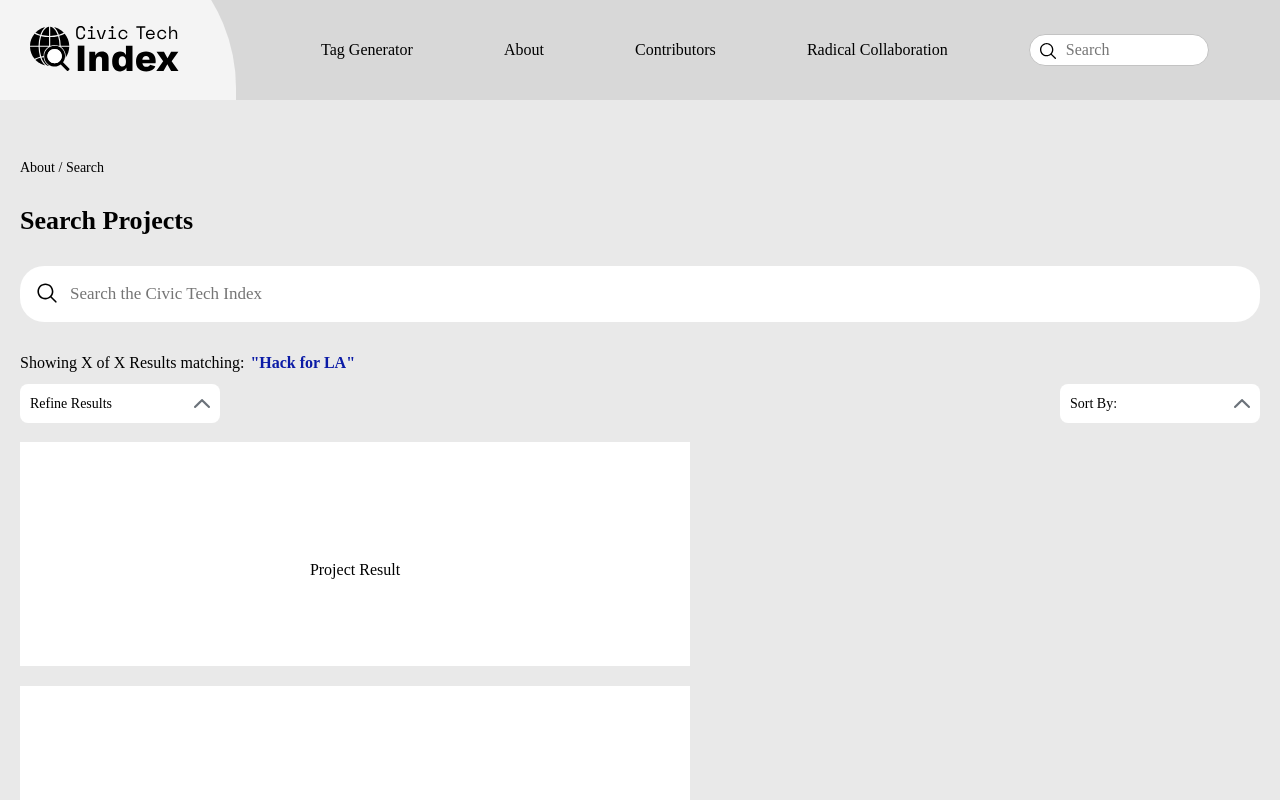
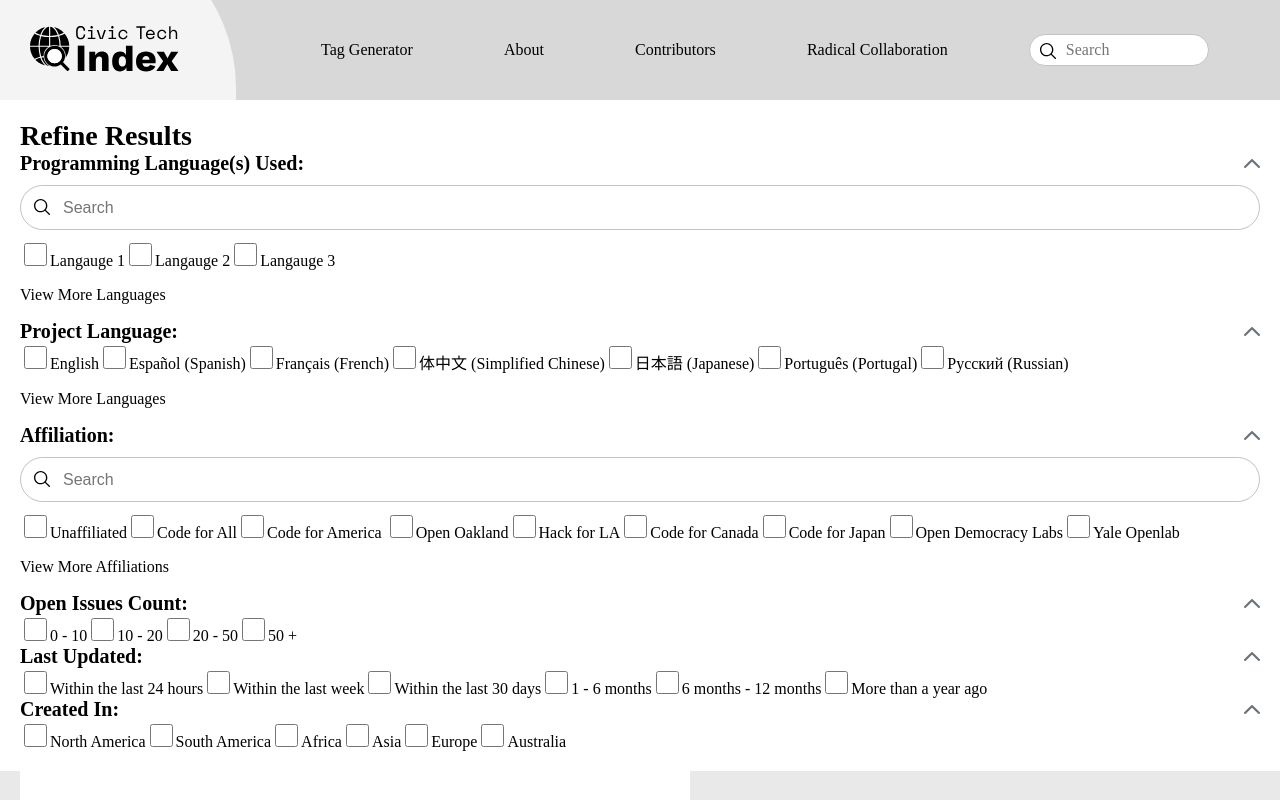
Before and after one commit to civictechindex/CTI-website-frontend, a React (Create React App) app: page /searching-the-index in a window 1280 px wide. Shown: the top 800 px of the page. Built offline with nearby package versions, Linux system fonts and the light colour scheme; what webfontloader would draw is missing.

Commit message:
Style refine results search

```diff
--- a/src/index.js
+++ b/src/index.js
@@ -52,6 +52,7 @@ const theme = {
   headerCircleBG: '#F4F4F4',
   button1BG: '#000000',
   button1TextColor: 'white',
+  buttonBorder1: '1px solid #C3C3C3',
   button2BG: '#FFFFFF',
   button2TextColor: '#979797',
   backgroundColor1: '#FFFFFF',
--- a/src/pages/Search/index.js
+++ b/src/pages/Search/index.js
@@ -12,13 +12,13 @@ const Search = () => {
 
   const classes = useStyles()
 
-  const selectOption = (option) => {
+  const sortBy = (option) => {
     setDisplayOption(option)
     closeDisplayOption.current.focus()
   }
 
-  const changeIndex = idx => {
-    resetNums()
+  const pageIndex = idx => {
+    resetIndex()
     switch(idx) {
       case 1:
         num1.current.className = classes.highlightNum
@@ -40,7 +40,7 @@ const Search = () => {
     }
   }
 
-  const resetNums = () => {
+  const resetIndex = () => {
     num1.current.className = ''
     num2.current.className = ''
     num3.current.className = ''
@@ -53,7 +53,133 @@ const Search = () => {
       <div className={classes.content}>
         <p className={classes.link}>About / Search</p>
         <h1 className={classes.heading}>Search Projects</h1>
-        <input className={classes.search} placeholder='Search the Civic Tech Index'></input>
+        <input className={classes.search} placeholder='Search the Civic Tech Index'/>
+        <div className={classes.refineResultsContainer}>
+          <h1 className={classes.refineResultsHeading}>Refine Results</h1>
+          <div className={classes.refineResultsSection}>
+            <div className={classes.refineResultsSubHeadingContainer}>
+              <h3 className={classes.refineResultsSubHeading}>Programming Language(s) Used:</h3>
+              <img className={classes.refineResultsArrow} src='/images/arrow.png' alt='drop down arrow' />
+            </div>
+            <div className={classes.refineResultsOptionsContainer}>
+              <input className={classes.refineResultsSearch} placeholder='Search'/>
+              <input className={classes.refineResultsOption} type='checkbox' value='language1'/>
+              <label>Langauge 1</label>
+              <input className={classes.refineResultsOption} type='checkbox' value='language2'/>
+              <label>Langauge 2</label>
+              <input className={classes.refineResultsOption} type='checkbox' value='language3'/>
+              <label>Langauge 3</label>
+              <p className={classes.viewMore}>View More Languages</p>
+            </div>
+          </div>
+          <div className={classes.refineResultsSection}>
+            <div className={classes.refineResultsSubHeadingContainer}>
+              <h3 className={classes.refineResultsSubHeading}>Project Language:</h3>
+              <img className={classes.refineResultsArrow} src='/images/arrow.png' alt='drop down arrow' />
+            </div>
+            <div className={classes.refineResultsOptionsContainer}>
+              <input className={classes.refineResultsOption} type='checkbox' value='English'/>
+              <label>English</label>
+              <input className={classes.refineResultsOption} type='checkbox' value='Spanish'/>
+              <label>Español (Spanish)</label>
+              <input className={classes.refineResultsOption} type='checkbox' value='French'/>
+              <label>Français (French)</label>
+              <input className={classes.refineResultsOption} type='checkbox' value='Simplified-Chinese'/>
+              <label>体中文 (Simplified Chinese)</label>
+              <input className={classes.refineResultsOption} type='checkbox' value='Japanese'/>
+              <label>日本語 (Japanese)</label>
+              <input className={classes.refineResultsOption} type='checkbox' value='Portugal'/>
+              <label>Português (Portugal)</label>
+              <input className={classes.refineResultsOption} type='checkbox' value='Russian'/>
+              <label>Pусский (Russian)</label>
+              <p className={classes.viewMore}>View More Languages</p>
+            </div>
+          </div>
+          <div className={classes.refineResultsSection}>
+            <div className={classes.refineResultsSubHeadingContainer}>
+              <h3 className={classes.refineResultsSubHeading}>Affiliation:</h3>
+              <img className={classes.refineResultsArrow} src='/images/arrow.png' alt='drop down arrow' />
+            </div>
+            <div className={classes.refineResultsOptionsContainer}>
+              <input className={classes.refineResultsSearch} placeholder='Search'/>
+              <input className={classes.refineResultsOption} type='checkbox' value='Unaffiliated'/>
+              <label>Unaffiliated</label>
+              <input className={classes.refineResultsOption} type='checkbox' value='Code for All'/>
+              <label>Code for All</label>
+              <input className={classes.refineResultsOption} type='checkbox' value='Code for America'/>
+              <label>Code for America </label>
+              <input className={classes.refineResultsOption} type='checkbox' value='Open Oakland'/>
+              <label>Open Oakland</label>
+              <input className={classes.refineResultsOption} type='checkbox' value='Hack for LA'/>
+              <label>Hack for LA</label>
+              <input className={classes.refineResultsOption} type='checkbox' value='Code for Canada'/>
+              <label>Code for Canada</label>
+              <input className={classes.refineResultsOption} type='checkbox' value='Code for Japan'/>
+              <label>Code for Japan</label>
+              <input className={classes.refineResultsOption} type='checkbox' value='Open Democracy Labs'/>
+              <label>Open Democracy Labs</label>
+              <input className={classes.refineResultsOption} type='checkbox' value='Yale Openlab'/>
+              <label>Yale Openlab</label>
+              <p className={classes.viewMore}>View More Affiliations</p>
+            </div>
+          </div>
+          <div className={classes.refineResultsSection}>
+            <div className={classes.refineResultsSubHeadingContainer}>
+              <h3 className={classes.refineResultsSubHeading}>Open Issues Count:</h3>
+              <img className={classes.refineResultsArrow} src='/images/arrow.png' alt='drop down arrow' />
+            </div>
+            <div className={classes.refineResultsOptionsContainer}>
+              <input className={classes.refineResultsOption} type='checkbox' value='0-10'/>
+              <label>0 - 10</label>
+              <input className={classes.refineResultsOption} type='checkbox' value='10-20'/>
+              <label>10 - 20</label>
+              <input className={classes.refineResultsOption} type='checkbox' value='20-50'/>
+              <label>20 - 50</label>
+              <input className={classes.refineResultsOption} type='checkbox' value='50+'/>
+              <label>50 +</label>
+            </div>
+          </div>
+          <div className={classes.refineResultsSection}>
+            <div className={classes.refineResultsSubHeadingContainer}>
+              <h3 className={classes.refineResultsSubHeading}>Last Updated:</h3>
+              <img className={classes.refineResultsArrow} src='/images/arrow.png' alt='drop down arrow' />
+            </div>
+            <div className={classes.refineResultsOptionsContainer}>
+              <input className={classes.refineResultsOption} type='checkbox' value='last 24 hours'/>
+              <label>Within the last 24 hours</label>
+              <input className={classes.refineResultsOption} type='checkbox' value='last week'/>
+              <label>Within the last week</label>
+              <input className={classes.refineResultsOption} type='checkbox' value='last 30 days'/>
+              <label>Within the last 30 days</label>
+              <input className={classes.refineResultsOption} type='checkbox' value='1-6 months'/>
+              <label>1 - 6 months</label>
+              <input className={classes.refineResultsOption} type='checkbox' value='6-12 months'/>
+              <label>6 months - 12 months</label>
+              <input className={classes.refineResultsOption} type='checkbox' value='year+'/>
+              <label>More than a year ago</label>
+            </div>
+          </div>
+          <div className={classes.refineResultsSection}>
+            <div className={classes.refineResultsSubHeadingContainer}>
+              <h3 className={classes.refineResultsSubHeading}>Created In:</h3>
+              <img className={classes.refineResultsArrow} src='/images/arrow.png' alt='drop down arrow' />
+            </div>
+            <div className={classes.refineResultsOptionsContainer}>
+              <input className={classes.refineResultsOption} type='checkbox' value='North America'/>
+              <label>North America</label>
+              <input className={classes.refineResultsOption} type='checkbox' value='South America'/>
+              <label>South America</label>
+              <input className={classes.refineResultsOption} type='checkbox' value='Africa'/>
+              <label>Africa</label>
+              <input className={classes.refineResultsOption} type='checkbox' value='Asia'/>
+              <label>Asia</label>
+              <input className={classes.refineResultsOption} type='checkbox' value='Europe'/>
+              <label>Europe</label>
+              <input className={classes.refineResultsOption} type='checkbox' value='Australia'/>
+              <label>Australia</label>
+            </div>
+          </div>
+        </div>
         <p className={classes.results}>Showing X of X Results matching:</p>
         <p className={classes.resultsFor}>"Hack for LA"</p>
         <div className={classes.selectContainer}>
@@ -75,11 +201,11 @@ const Search = () => {
               </>
             }
             <div className={classes.optionsContainer}>
-              <div onClick={() => selectOption('Best Match')} className={classes.option}><p className={classes.optionText}>Best Match</p></div>
-              <div onClick={() => selectOption('Last Updated')} className={classes.option}><p className={classes.optionText}>Last Updated</p></div>
-              <div onClick={() => selectOption('Stargazer Count')} className={classes.option}><p className={classes.optionText}>Stargazer Count</p></div>
-              <div onClick={() => selectOption('New Issues Count')} className={classes.option}><p className={classes.optionText}>New Issues Count</p></div>
-              <div onClick={() => selectOption('Good First Issue(s)')} className={classes.option}><p className={classes.optionText}>Good First Issue(s)</p></div>
+              <div onClick={() => sortBy('Best Match')} className={classes.option}><p className={classes.optionText}>Best Match</p></div>
+              <div onClick={() => sortBy('Last Updated')} className={classes.option}><p className={classes.optionText}>Last Updated</p></div>
+              <div onClick={() => sortBy('Stargazer Count')} className={classes.option}><p className={classes.optionText}>Stargazer Count</p></div>
+              <div onClick={() => sortBy('New Issues Count')} className={classes.option}><p className={classes.optionText}>New Issues Count</p></div>
+              <div onClick={() => sortBy('Good First Issue(s)')} className={classes.option}><p className={classes.optionText}>Good First Issue(s)</p></div>
             </div>
             <img className={classes.arrow} src='/images/arrow.png' alt='drop down arrow'/>
           </div>
@@ -98,11 +224,11 @@ const Search = () => {
         </div>
         <div className={classes.indexContainer}>
           <img className={`${classes.indexArrow} ${classes.leftArrow}`} src='/images/arrow.png' alt='left arrow to go back one page for displaying projects'/>
-          <p className={classes.highlightNum} ref={num1} onClick={() => changeIndex(1)}>1</p>
-          <p ref={num2} onClick={() => changeIndex(2)}>2</p>
-          <p ref={num3} onClick={() => changeIndex(3)}>3</p>
-          <p ref={num4} onClick={() => changeIndex(4)}>4</p>
-          <p ref={num5} onClick={() => changeIndex(5)}>5</p>
+          <p className={classes.highlightNum} ref={num1} onClick={() => pageIndex(1)}>1</p>
+          <p ref={num2} onClick={() => pageIndex(2)}>2</p>
+          <p ref={num3} onClick={() => pageIndex(3)}>3</p>
+          <p ref={num4} onClick={() => pageIndex(4)}>4</p>
+          <p ref={num5} onClick={() => pageIndex(5)}>5</p>
           <img className={`${classes.indexArrow} ${classes.rightArrow}`} src='/images/arrow.png' alt='left arrow to go back one page for displaying projects'/>
         </div>
       </div>
--- a/src/pages/Search/styles.js
+++ b/src/pages/Search/styles.js
@@ -196,6 +196,53 @@ const useStyles = createUseStyles( theme => ({
   highlightNum: {
     backgroundColor: theme.backgroundColor6
   },
+/**********     REFINE-RESULTS SECTION     **********/
+  refineResultsContainer: {
+    display: 'absolute',
+    top: '100px',
+    left: '0',
+    position: 'fixed',
+    width: '100%',
+    height: 'fit-content',
+    backgroundColor: theme.backgroundColor1,
+    zIndex: '10',
+    padding: '20px',
+  },
+  refineResultsHeading: {
+    margin: '0',
+    fontSize: '28px',
+  },
+  refineResultsSubHeadingContainer: {
+    position: 'relative',
+    width: '100%',
+  },
+  refineResultsSubHeading: {
+    margin: '0',
+    fontSize: '20px',
+  },
+  refineResultsArrow: {
+    position: 'absolute',
+    top: '7px',
+    right: '0',
+  },
+  refineResultsSearch: {
+    display: 'block',
+    margin: '10px 0',
+    border: theme.buttonBorder1,
+    borderRadius: '22.5px',
+    width: '100%',
+    height: '45px',
+    padding: '15px',
+    background: '#FFFFFF url(images/search.svg) no-repeat scroll 11px 11px',
+    paddingLeft: '42px',
+    fontSize: '16px',
+    outline: 'none',
+  },
+  refineResultsOption: {
+    border: '1px solid black',
+    width: '23px',
+    height: '23px',
+  },
 /**********     MEDIA-QUERIES SECTION     **********/
   '@media (min-width: 466px)': {
     indexContainer: {
```
